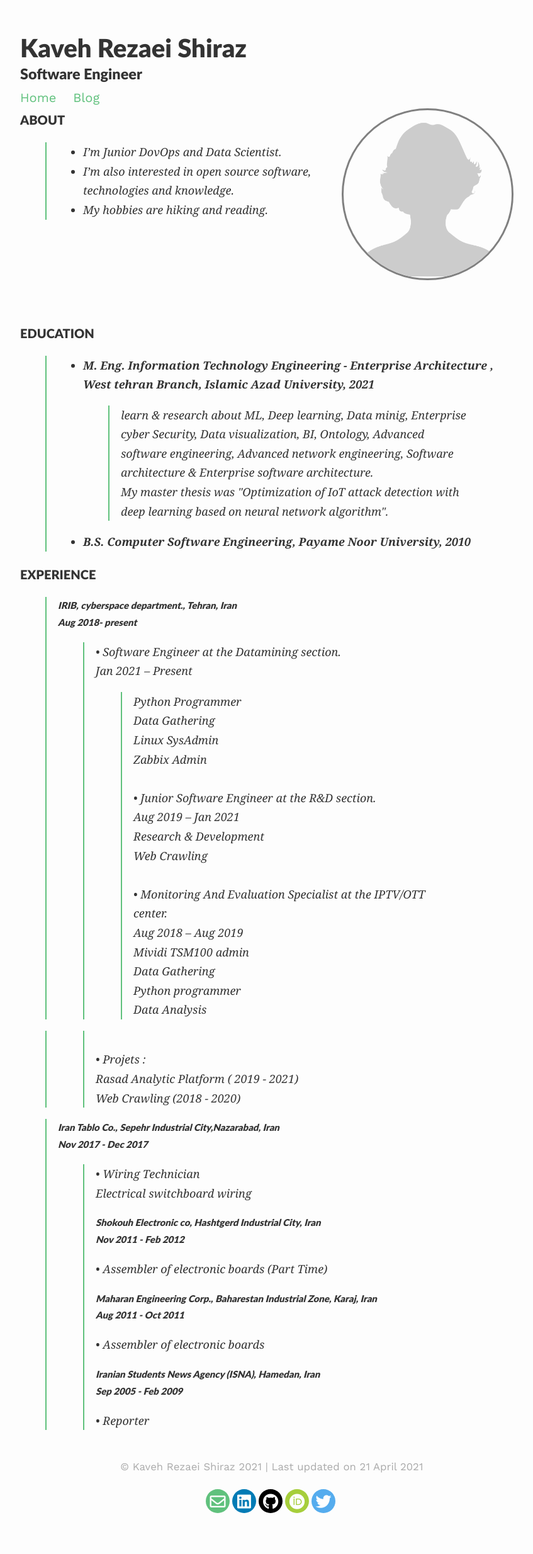
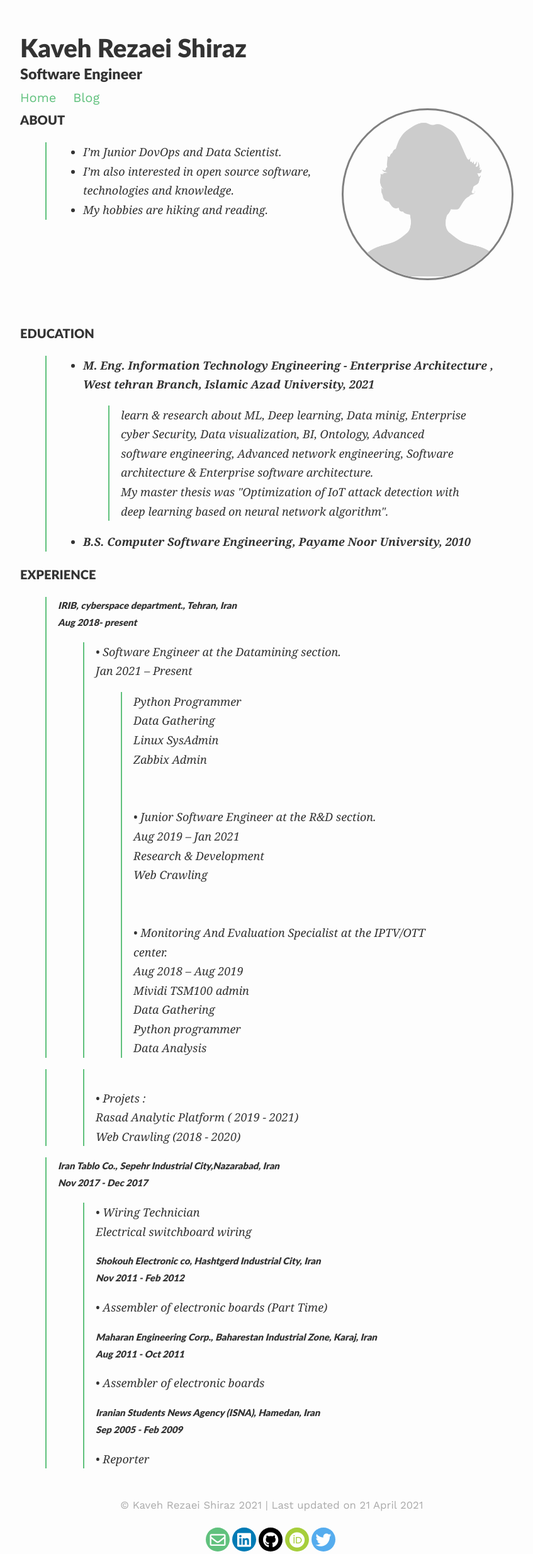
Before and after one commit to KavehRS/website, a Jekyll site: the page built from index.md, in a window 1280 px wide. Shown: the whole page at 63% size, without its empty margins (208-1055 px from the left). Built offline with Jekyll 4.4.1, drawn with Linux system fonts in a browser that asks for light colours; nearby versions of some CDN libraries; before the commit the page ends 2407 px from its top, so only the background shows below that.

Commit message:
Update index.md

```diff
--- a/index.md
+++ b/index.md
@@ -42,10 +42,12 @@ The social-icons footer can be used to link profiles from GitHub, OrcID and Reas
 >>> Linux SysAdmin<br>
 >>> Zabbix Admin<br>
 >> ‌ <br>
+>> <br>
 >> •	Junior Software Engineer at the R&D section.<br> Aug 2019 – Jan 2021<br>
 >>> Research & Development<br>
 >>> Web Crawling<br>
 >> ‌ <br>
+>> <br>
 >> •	Monitoring And Evaluation Specialist at the IPTV/OTT center.<br> Aug 2018 – Aug 2019<br>
 >>> Mividi TSM100 admin<br>
 >>> Data Gathering<br>
```
